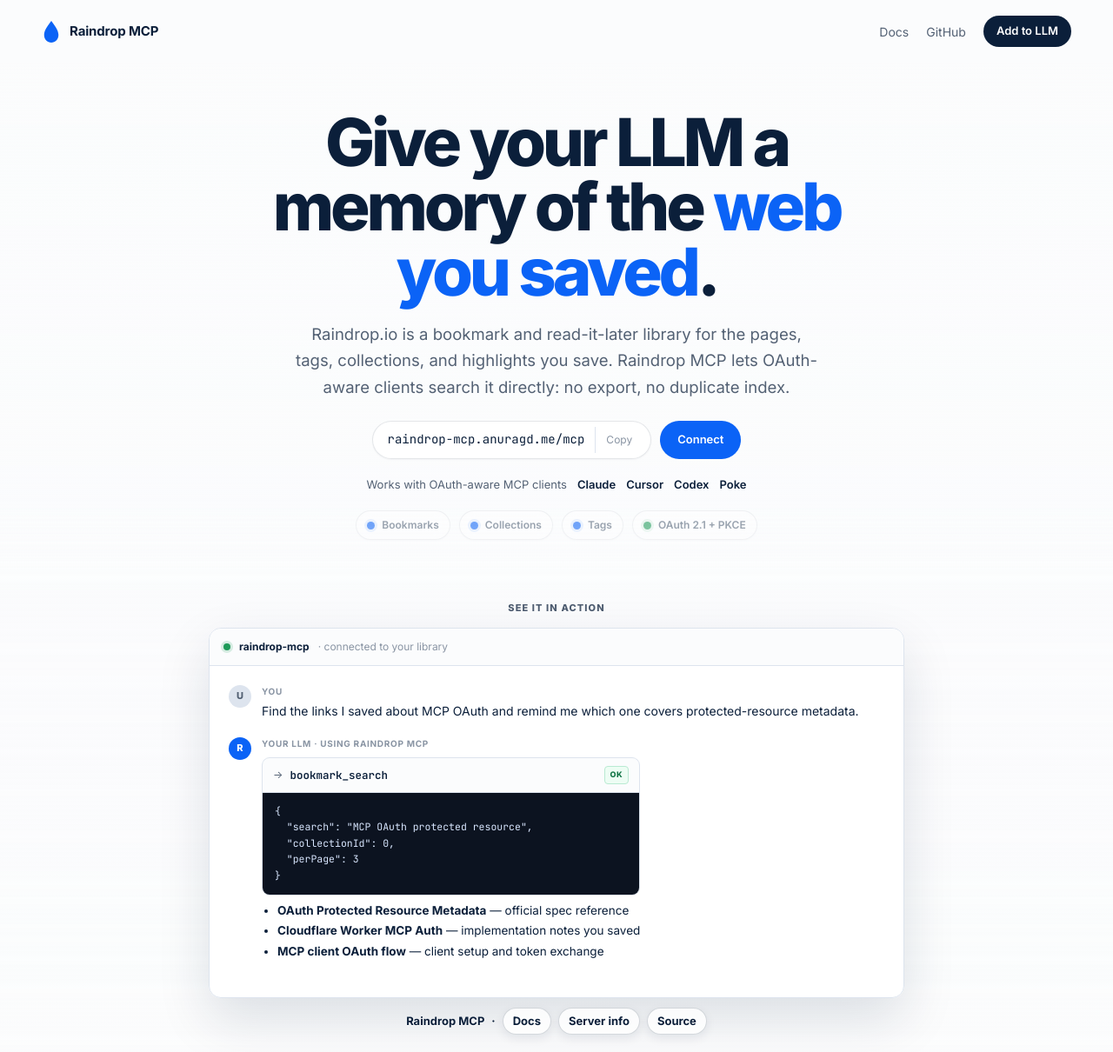
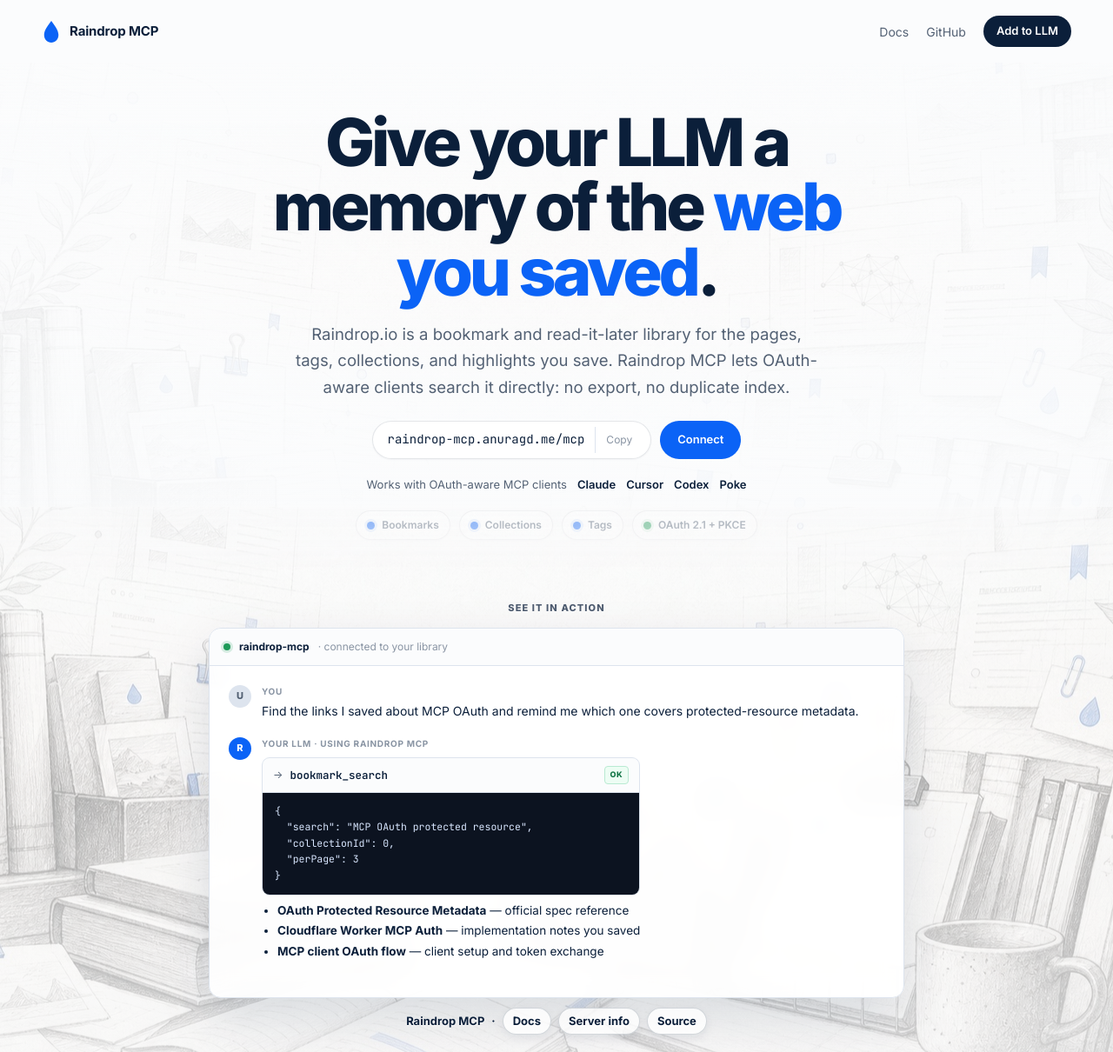
Before and after one commit to Aarekaz/raindrop-mcp, a website: page public/index.html in a window 1280 px wide. Shown: the whole page at 87% size. Drawn offline with Linux system fonts and the light colour scheme; the site is published under a folder, as on GitHub Pages, so addresses that start at the root find nothing.

Commit message:
fix: load landing background relatively

```diff
--- a/public/index.html
+++ b/public/index.html
@@ -178,7 +178,7 @@
       content: "";
       position: absolute;
       inset: -90px 0 -170px;
-      background-image: url("/library-bg.jpg");
+      background-image: url("library-bg.jpg");
       background-repeat: no-repeat;
       background-position: center 46%;
       background-size: min(1420px, 116vw) auto;
@@ -353,7 +353,7 @@
       inset: -170px 0 0;
       background:
         linear-gradient(180deg, rgba(251, 252, 253, 0.95) 0%, rgba(251, 252, 253, 0.62) 34%, rgba(251, 252, 253, 0.5) 62%, rgba(251, 252, 253, 0.72) 100%),
-        url("/library-bg.jpg") center 72% / min(1600px, 120vw) auto no-repeat;
+        url("library-bg.jpg") center 72% / min(1600px, 120vw) auto no-repeat;
       opacity: 0.92;
       -webkit-mask-image: linear-gradient(180deg, transparent 0, rgba(0,0,0,0.12) 70px, rgba(0,0,0,0.86) 240px, #000 100%);
       mask-image: linear-gradient(180deg, transparent 0, rgba(0,0,0,0.12) 70px, rgba(0,0,0,0.86) 240px, #000 100%);
```
